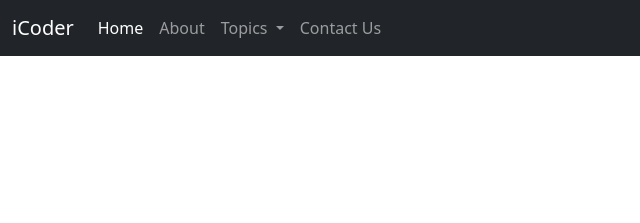
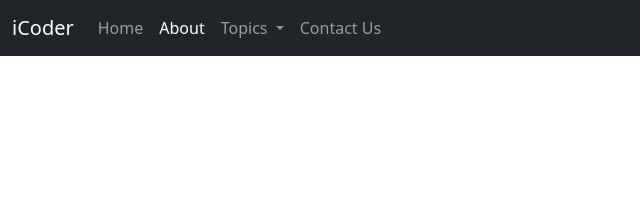
Before and after one commit to brahmjotsingh02/iCoderBootstrap, a plain HTML site: page about.html in a window 1280 px wide. Shown: the top 223 px of the page, 0-640 px from the left. Drawn offline with nearby package versions, Linux system fonts and the light colour scheme.

Commit message:
Update about.html

```diff
--- a/about.html
+++ b/about.html
@@ -21,11 +21,11 @@
             <div class="collapse navbar-collapse" id="navbarSupportedContent">
                 <ul class="navbar-nav me-auto mb-2 mb-lg-0">
                     <li class="nav-item">
-                        <a class="nav-link active" aria-current="page" href="/iCoderBootstrap">Home</a>
+                        <a class="nav-link " aria-current="page" href="/iCoderBootstrap">Home</a>
                     </li>
 
                     <li class="nav-item">
-                        <a class="nav-link" href="/iCoderBootstrap/about.html">About</a>
+                        <a class="nav-link active" href="/iCoderBootstrap/about.html">About</a>
                     </li>
 
                     <li class="nav-item dropdown">
```
